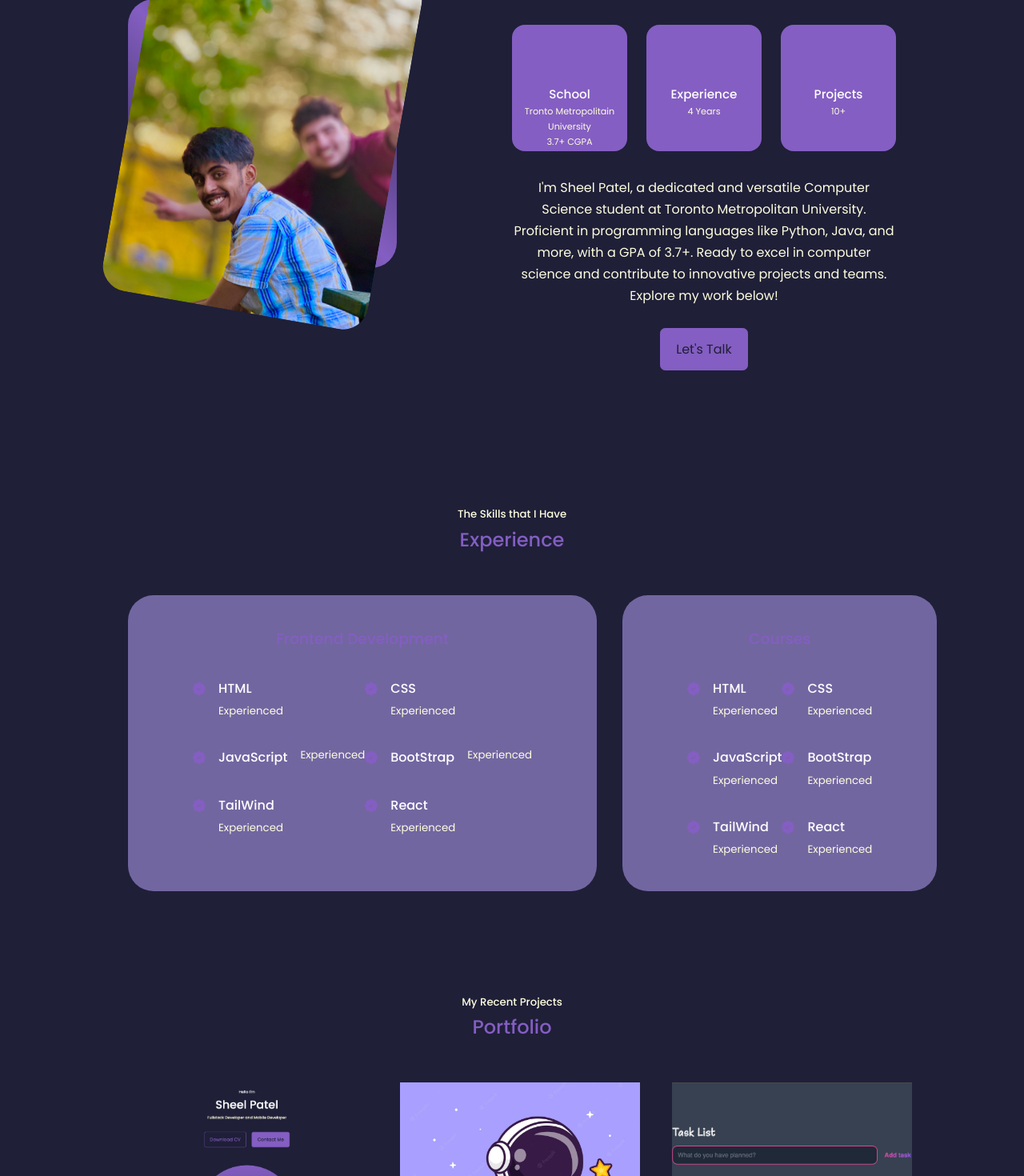
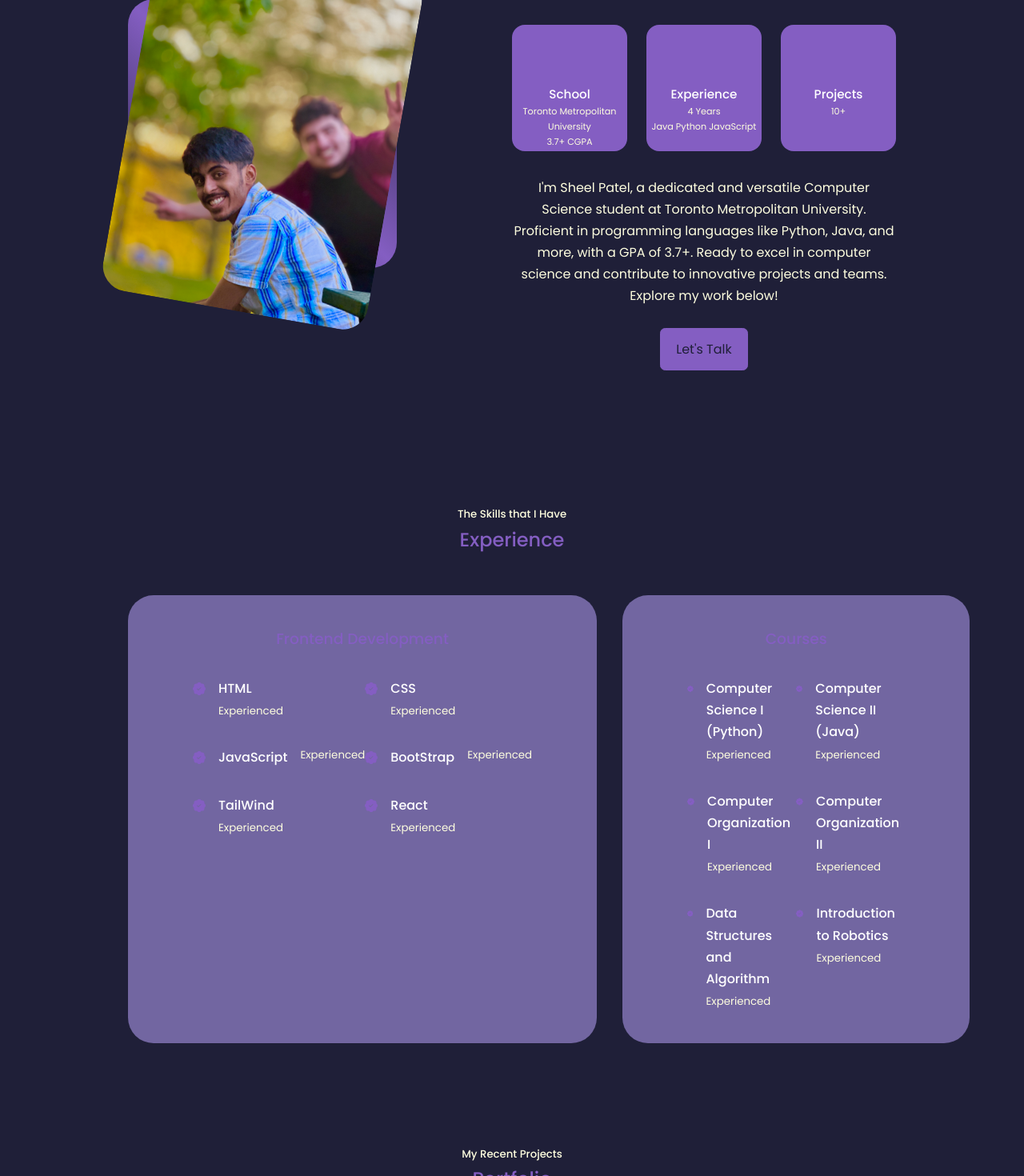
Before and after one commit to Kyoko522/Portfolio-website, a React (Create React App) app: page / in a window 1280 px wide. Shown: the part 1040-2510 px from the top of the page at 80% size. Built offline with nearby package versions, Linux system fonts and the light colour scheme.

Commit message:
updated infromation

```diff
--- a/src/components/about/About.jsx
+++ b/src/components/about/About.jsx
@@ -4,7 +4,10 @@ import Sheel from '../../assets/sheel.png';
 import Sheel2 from '../../assets/sheel2.png';
 import Sheel3 from '../../assets/sheel3.png';
 import Sheel4 from '../../assets/sheel4.png';
-import {FaAward} from 'react-icons/fa'
+import { MdOutlineComputer } from "react-icons/md";
+import { MdSchool } from "react-icons/md";
+import { FaCode } from "react-icons/fa";
+
 
 export const About = () => {
   const [currentImageIndex, setCurrentImageIndex] = useState(0);
@@ -34,18 +37,19 @@ export const About = () => {
         <div className='about__content'>
           <div className='about__cards'>
             <article className='about__card'>
-              <FaAward className='about__icon'/>
+              <MdSchool className='about__icon'/>
               <h5>School</h5>
-              <small>Tronto Metropolitain University</small>
+              <small>Toronto Metropolitan University</small>
               <small>3.7+ CGPA</small>
               </article>
               <article className='about__card'>
-              <FaAward className='about__icon'/>
+              <MdOutlineComputer className='about__icon'/>
               <h5>Experience</h5>
               <small>4 Years</small>
+              <small>Java Python JavaScript</small>
               </article>
               <article className='about__card'>
-              <FaAward className='about__icon'/>
+              <FaCode className='about__icon'/>
               <h5>Projects</h5>
               <small>10+</small>
               </article>
--- a/src/components/about/about.css
+++ b/src/components/about/about.css
@@ -48,12 +48,9 @@ transition: var(--transition);
     background: var(--color-background-variant);
     cursor: default;
 }
-/* .about__card:hover .about__icon {
-    color: var(--color-primary)
-} */
 
 .about__icon {
-    color: var(--color-light);
+    /* color: black !important; */
     padding: 3rem 0 0 0;
     font-size: 1.4rem;
     margin-bottom: 1rem;
--- a/src/components/experience/Experience.jsx
+++ b/src/components/experience/Experience.jsx
@@ -65,7 +65,7 @@ export const Experience = () => {
           <article className='experience__details'>
               <BsPatchCheckFill className='experience__details-icon'/>
               <div>
-              <h4>HTML</h4>
+              <h4>Computer Science I (Python)</h4>
               <small className='text-light'>Experienced</small>
               </div>
             </article>
@@ -73,7 +73,7 @@ export const Experience = () => {
             <article className='experience__details'>
               <BsPatchCheckFill className='experience__details-icon'/>
               <div>
-              <h4>CSS</h4>
+              <h4>Computer Science II (Java)</h4>
               <small className='text-light'>Experienced</small>
               </div>
             </article>
@@ -81,7 +81,7 @@ export const Experience = () => {
             <article className='experience__details'>
               <BsPatchCheckFill className='experience__details-icon'/>
               <div>
-              <h4>JavaScript</h4>
+              <h4>Computer Organization I</h4>
               <small className='text-light'>Experienced</small>
               </div>
             </article>
@@ -89,7 +89,7 @@ export const Experience = () => {
             <article className='experience__details'>
               <BsPatchCheckFill className='experience__details-icon'/>
               <div>
-              <h4>BootStrap</h4>
+              <h4>Computer Organization II</h4>
               <small className='text-light'>Experienced</small>
               </div>
             </article>
@@ -97,7 +97,7 @@ export const Experience = () => {
             <article className='experience__details'>
               <BsPatchCheckFill className='experience__details-icon'/>
               <div>
-              <h4>TailWind</h4>
+              <h4>Data Structures and Algorithm</h4>
               <small className='text-light'>Experienced</small>
               </div>
             </article>
@@ -105,7 +105,7 @@ export const Experience = () => {
             <article className='experience__details'>
               <BsPatchCheckFill className='experience__details-icon'/>
               <div>
-              <h4>React</h4>
+              <h4>Introduction to Robotics</h4>
               <small className='text-light'>Experienced</small>
               </div>
             </article>
--- a/src/components/portfolio/Portfolio.jsx
+++ b/src/components/portfolio/Portfolio.jsx
@@ -61,7 +61,7 @@ export const Portfolio = () => {
                 View Code
               </a>
               <a href={demo} className='btn btn-primary'>
-                Live Demo
+                Live Demol
               </a>
             </div>
           </article>
```
